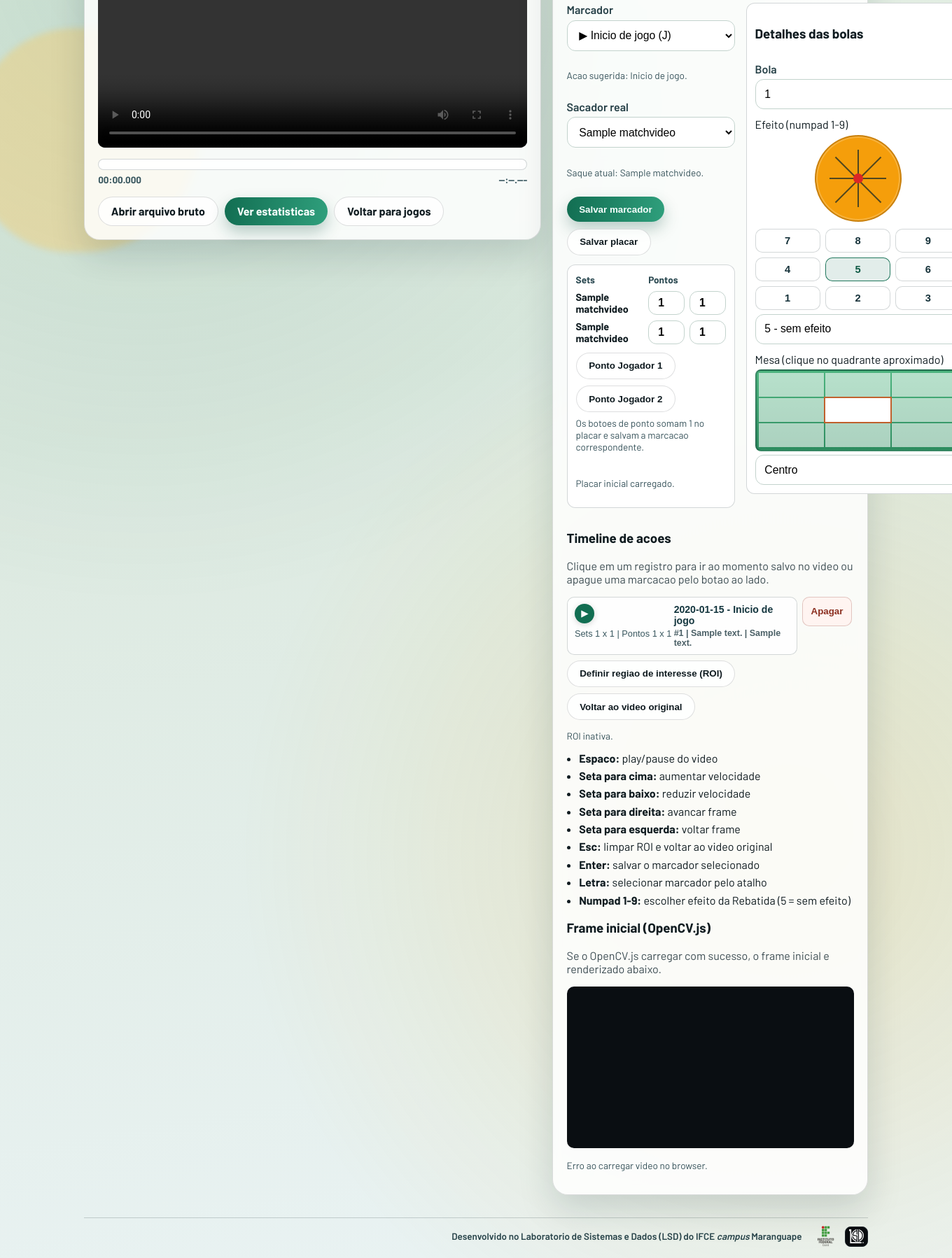
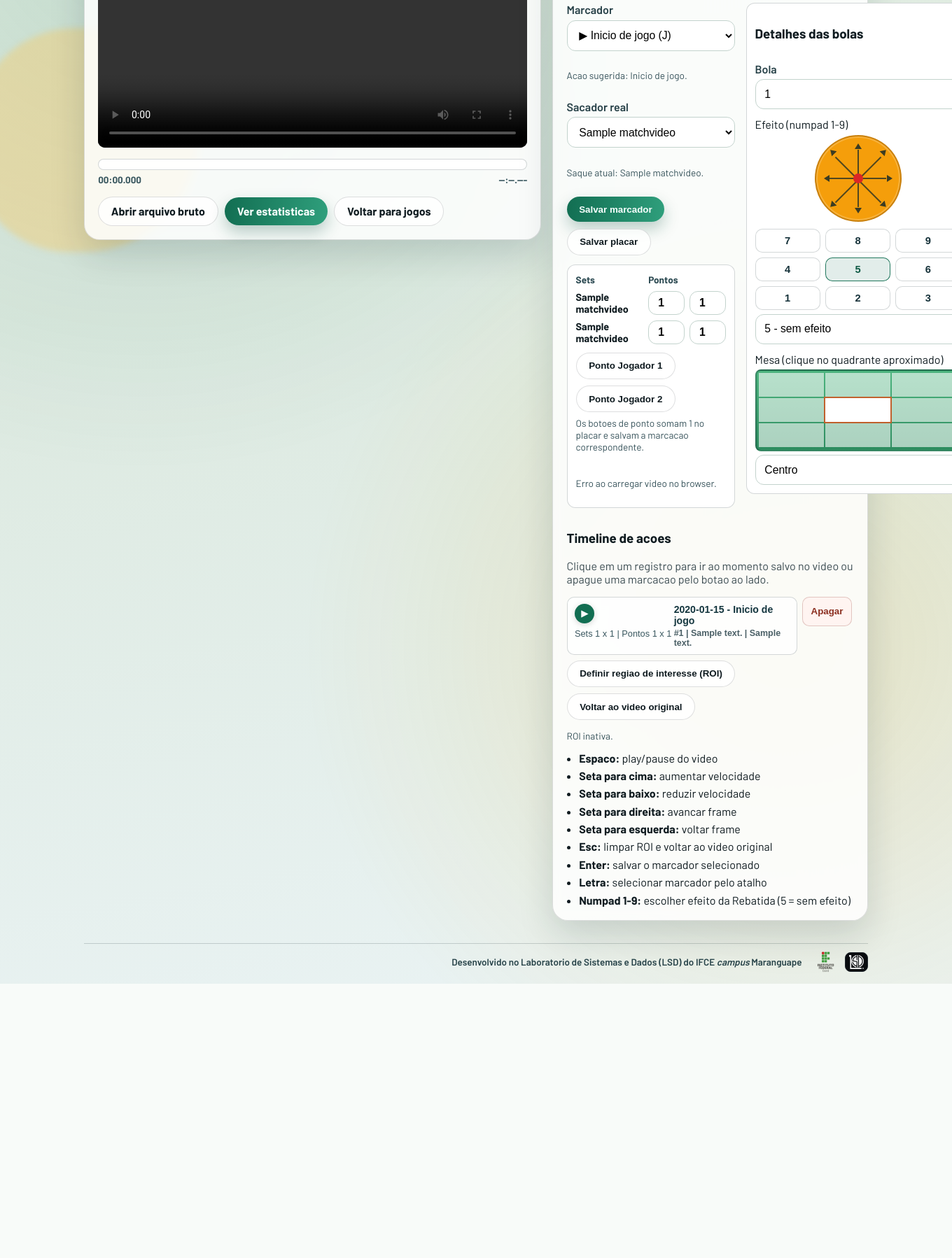
Before and after one commit to alissonSCA/TTAnalytics, a Django app: page /partidas/video/1/ in a window 1360 px wide; the page is wider, and only the part inside the window is pictured. Shown: the part 518-2316 px from the top of that part at 70% size. After the commit the page ends 1924 px from the top of that part, so only its background shows below. Run offline with Django 5.2, Linux system fonts and the light colour scheme; a user stored in the database is signed in; data comes from the database, SQL or seed files in the repository; tables that the repository leaves empty hold one stand-in row (values such as "Sample post"); grey boxes marked "Sample" are stand-in pictures; a map, chart or similar area stays blank; some libraries are stand-ins or nearby versions.

Commit message:
Remove OpenCV; restore ROI section; fix stats layout

```diff
--- a/static/css/styles.css
+++ b/static/css/styles.css
@@ -894,6 +894,64 @@ label {
     transform: translateX(-50%) rotate(-45deg);
 }
 
+.spin-arrow {
+    position: absolute;
+    width: 0;
+    height: 0;
+    border-left: 5px solid transparent;
+    border-right: 5px solid transparent;
+    border-bottom: 8px solid rgba(12, 35, 41, 0.8);
+    z-index: 2;
+}
+
+.spin-arrow-up {
+    top: 10px;
+    left: 50%;
+    transform: translateX(-50%);
+}
+
+.spin-arrow-down {
+    bottom: 10px;
+    left: 50%;
+    transform: translateX(-50%) rotate(180deg);
+}
+
+.spin-arrow-right {
+    right: 10px;
+    top: 50%;
+    transform: translateY(-50%) rotate(90deg);
+}
+
+.spin-arrow-left {
+    left: 10px;
+    top: 50%;
+    transform: translateY(-50%) rotate(-90deg);
+}
+
+.spin-arrow-up-right {
+    top: 18px;
+    right: 18px;
+    transform: rotate(45deg);
+}
+
+.spin-arrow-up-left {
+    top: 18px;
+    left: 18px;
+    transform: rotate(-45deg);
+}
+
+.spin-arrow-down-right {
+    bottom: 18px;
+    right: 18px;
+    transform: rotate(135deg);
+}
+
+.spin-arrow-down-left {
+    bottom: 18px;
+    left: 18px;
+    transform: rotate(-135deg);
+}
+
 .effect-btn {
     border: 1px solid rgba(12, 35, 41, 0.18);
     border-radius: 10px;
@@ -1150,15 +1208,15 @@ label {
 
 .stats-athlete-avatar-wrap {
     position: relative;
-    width: 88px;
-    height: 88px;
+    width: 112px;
+    height: 112px;
     flex-shrink: 0;
 }
 
 .stats-athlete-avatar {
-    width: 88px;
-    height: 88px;
-    border-radius: 22px;
+    width: 112px;
+    height: 112px;
+    border-radius: 26px;
     object-fit: cover;
     border: 3px solid rgba(18, 110, 82, 0.15);
 }
@@ -1237,7 +1295,7 @@ label {
     justify-content: space-between;
     gap: 1rem;
     align-items: flex-start;
-    margin-bottom: 1rem;
+    margin-bottom: 0.4rem;
 }
 
 .stats-athlete-metrics {
--- a/templates/athletes/match_video_detail.html
+++ b/templates/athletes/match_video_detail.html
@@ -149,6 +149,14 @@
                                     <div class="spin-cross spin-cross-v"></div>
                                     <div class="spin-diag spin-diag-a"></div>
                                     <div class="spin-diag spin-diag-b"></div>
+                                    <div class="spin-arrow spin-arrow-up"></div>
+                                    <div class="spin-arrow spin-arrow-right"></div>
+                                    <div class="spin-arrow spin-arrow-down"></div>
+                                    <div class="spin-arrow spin-arrow-left"></div>
+                                    <div class="spin-arrow spin-arrow-up-right"></div>
+                                    <div class="spin-arrow spin-arrow-up-left"></div>
+                                    <div class="spin-arrow spin-arrow-down-right"></div>
+                                    <div class="spin-arrow spin-arrow-down-left"></div>
                                     <div class="spin-core"></div>
                                 </div>
                                 <div id="effect-pad" class="effect-pad" role="group" aria-label="Opcoes de efeito">
@@ -233,21 +241,13 @@
                 <li><strong>Letra:</strong> selecionar marcador pelo atalho</li>
                 <li><strong>Numpad 1-9:</strong> escolher efeito da Rebatida (5 = sem efeito)</li>
             </ul>
-
-            <h3>Frame inicial (OpenCV.js)</h3>
-            <p class="subtitle">Se o OpenCV.js carregar com sucesso, o frame inicial e renderizado abaixo.</p>
-            <canvas id="opencv-frame" width="640" height="360" class="match-video"></canvas>
-            <p id="opencv-status" class="field-help">Carregando OpenCV.js...</p>
         </aside>
     </div>
 </section>
 
-<script src="https://docs.opencv.org/4.x/opencv.js" async></script>
 <script>
 (() => {
     const player = document.getElementById('match-video-player');
-    const canvas = document.getElementById('opencv-frame');
-    const statusEl = document.getElementById('opencv-status');
     const speedIndicator = document.getElementById('speed-indicator');
     const timeline = document.getElementById('video-timeline');
     const timelineScrub = document.getElementById('video-timeline-scrub');
@@ -892,25 +892,8 @@
             }
             const blob = await response.blob();
             player.src = URL.createObjectURL(blob);
-            statusEl.textContent = 'Video carregado com sucesso. Aguarde o OpenCV.js.';
         } catch (error) {
-            statusEl.textContent = 'Erro ao carregar video no browser.';
-        }
-    }
-
-    function renderFrameWithOpenCv() {
-        if (!window.cv || !player.src) {
-            return;
-        }
-        try {
-            const capture = new cv.VideoCapture(player);
-            const frame = new cv.Mat(player.videoHeight || 360, player.videoWidth || 640, cv.CV_8UC4);
-            capture.read(frame);
-            cv.imshow('opencv-frame', frame);
-            frame.delete();
-            statusEl.textContent = 'OpenCV.js ativo: frame inicial renderizado.';
-        } catch (err) {
-            statusEl.textContent = 'OpenCV.js carregou, mas nao foi possivel renderizar frame.';
+            scoreboardStatus.textContent = 'Erro ao carregar video no browser.';
         }
     }
 
@@ -1235,22 +1218,6 @@
     player.addEventListener('durationchange', updateTimelineDuration);
     player.addEventListener('timeupdate', syncTimelineProgress);
     player.addEventListener('seeked', syncTimelineProgress);
-
-    player.addEventListener('loadeddata', () => {
-        if (window.cv && window.cv.Mat) {
-            renderFrameWithOpenCv();
-        }
-    });
-
-    window.Module = {
-        onRuntimeInitialized() {
-            if (player.readyState >= 2) {
-                renderFrameWithOpenCv();
-            } else {
-                statusEl.textContent = 'OpenCV.js carregado. Inicie o video para renderizar frame.';
-            }
-        }
-    };
 })();
 </script>
 {% endblock %}
```
Also changed, not shown: templates/athletes/match_video_statistics.html (+0 -14 lines).
